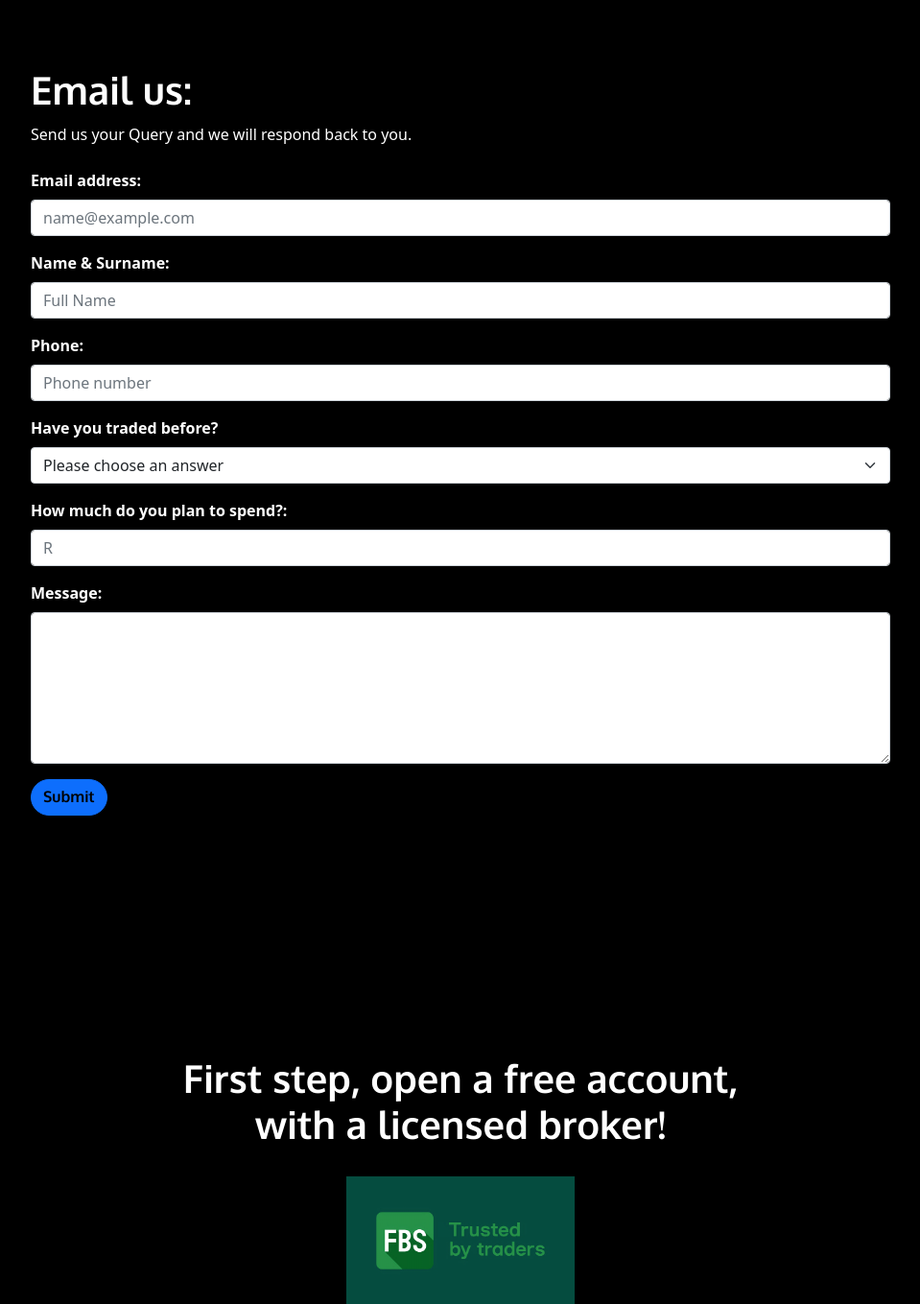
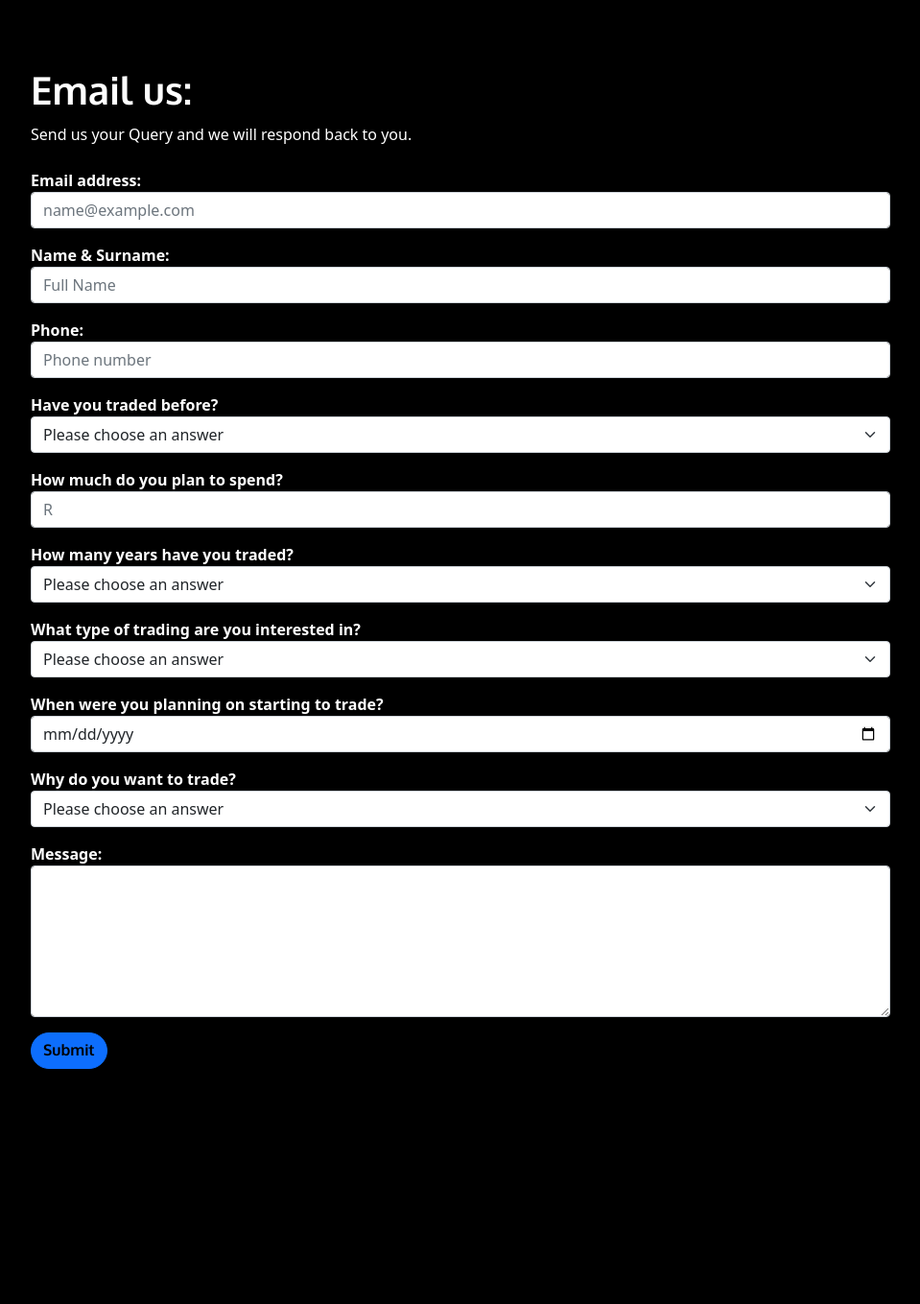
Before and after one commit to Shamza-boss/NtokozoConsult, a Node server app: page /ContactUS in a window 1280 px wide. Shown: the part 498-1857 px from the top of the page at 96% size, without its empty margins (160-1119 px from the left). Run offline with Node 20, Linux system fonts and the light colour scheme; some libraries are stand-ins or nearby versions.

Commit message:
Updated email as discussed with ntokozo

```diff
--- a/Routes/Email.js
+++ b/Routes/Email.js
@@ -22,8 +22,8 @@
       const source = request.body.MailAddress;
       const to = 'info@ntokozoconsult.com';
       const subject = `${request.body.MailFullname}`;
-      const message = `Has traded before: ${request.body.MailTrade}.\nPhone: ${request.body.MailPhone}\nAmount Planned to spend: R${request.body.MailAmount}.\nMessage: ${request.body.Mailbody}`;
-      console.log(`${source}, ${subject}, \n${message}`);
+      const message = `Has traded before (yes/No): ${request.body.MailTrade}.\nPhone: ${request.body.MailPhone}\nAmount Planned to spend: R${request.body.MailAmount}. \n Amount of years traded: ${request.body.MailYears}. \n What type of trading are you interested in: ${request.body.TradingInterest}. \n when do you want to start trading: ${request.body.StartDate}. \n Why do you want to trade: ${request.body.MailReason} \nMessage: ${request.body.Mailbody}`;
+      console.log(`${source}, ${subject}, \n${message}. \n body: ${request.body}`);
       //email composition
       var mailOptions = {
         from: source,
--- a/views/contact.ejs
+++ b/views/contact.ejs
@@ -69,23 +69,23 @@
 						  <div id="emailHelp" class="c-about">Send us your Query and we will respond back to you.
 						  </div>
 						  <br />
-						  <label for="exampleInputEmail1" class="form-label"><strong>Email address:</strong> </label>
+						  <label for="exampleInputEmail1" class="c-about"><strong>Email address:</strong> </label>
 						  <input name="MailAddress" type="email" class="form-control" id="exampleFormControlInput1"
 							placeholder="name@example.com" rows="1" required>
 						</div>
 						<div class="mb-3">
-						  <label for="exampleFormControlInput1" class="form-label"><strong>Name &
+						  <label for="exampleFormControlInput1" class="c-about"><strong>Name &
 							  Surname:</strong></label>
 						  <input name="MailFullname" class="form-control" id="exampleFormControlInput" type="text"
 							class="form-control" id="exampleFormControlInput1" placeholder="Full Name" rows="1" required>
 						</div>
 						<div class="mb-3">
-						  <label for="exampleFormControlInput1" class="form-label"><strong>Phone:</strong></label>
+						  <label for="exampleFormControlInput1" class="c-about"><strong>Phone:</strong></label>
 						  <input name="MailPhone" class="form-control" id="exampleFormControlInput" type="text"
 							class="form-control" id="exampleFormControlInput1" placeholder="Phone number" rows="1" required>
 						</div>
 						<div class="mb-3">
-						  <label for="exampleFormControlInput1" class="form-label"><strong>Have you traded before?</strong></label>
+						  <label for="exampleFormControlInput1" class="c-about"><strong>Have you traded before?</strong></label>
 						  <select name="MailTrade" class="form-select" aria-label="Default select example" required>
 							<option selected>Please choose an answer</option>
 							<option value="Yes">Yes</option>
@@ -93,14 +93,45 @@
 						  </select>
 						</div>
 						<div class="mb-3">
-						  <label for="exampleFormControlInput1" class="form-label"><strong>How much do you plan to
-							  spend?:</strong></label>
+						  <label for="exampleFormControlInput1" class="c-about"><strong>How much do you plan to
+							  spend?</strong></label>
 						  <input name="MailAmount" class="form-control" id="exampleFormControlInput" type="number"
 							class="form-control" id="exampleFormControlInput1" placeholder="R" rows="1" required>
 						</div>
 						<div class="mb-3">
+						  <label for="exampleFormControlInput1" class="c-about"><strong>How many years have you traded?</strong></label>
+						  <select name="MailYears" class="form-select" aria-label="Default select example" required>
+							<option selected>Please choose an answer</option>
+							<option value="Traded more than 3 years">More than 3 years</option>
+							<option value="Traded less than 3 years">Less than 3 years</option>
+						  </select>
+						</div>
+						<div class="mb-3">
+						  <label for="exampleFormControlInput1" class="c-about"><strong>What type of trading are you interested in?</strong></label>
+						  <select name="TradingInterest" class="form-select" aria-label="Default select example" required>
+							<option selected>Please choose an answer</option>
+							<option value="wants to learn trading basics">Basics of trading</option>
+							<option value="wants to learn advanced trades where they take trades themselves">Advanced trades where I take trades myself?</option>
+							<option value="Wants to use EA or automated trades">Im interested in using an EA (robot) to trade for me</option>
+							<option value="wants to learn all of the above">Im interested in all of the above</option>
+						  </select>
+						</div><div class="mb-3">
+						  <label for="startDate" class="c-about"><strong>When were you planning on starting to trade?</strong></label>
+					<input name="StartDate" id="startDate" class="form-control" type="date" required/>
+					<span id="startDateSelected"></span>
+						</div>
+						<div class="mb-3">
+						  <label for="exampleFormControlInput1" class="c-about"><strong>Why do you want to trade?</strong></label>
+						  <select name="MailReason" class="form-select" aria-label="Default select example" required>
+							<option selected>Please choose an answer</option>
+							<option value="wants to learn trading basics">lost money before and need new strategy</option>
+							<option value="wants to learn advanced trades where they take trades themselves">Want to gain serious financial knowledge</option>
+							<option value="Wants to use EA or automated trades">Do not have time and need EA support</option>
+						  </select>
+						</div>
+						<div class="mb-3">
 						  <label for="exampleFormControlTextarea1"
-							class="form-label"><strong>Message:</strong></label>
+							class="c-about"><strong>Message:</strong></label>
 						  <textarea name="Mailbody" class="form-control" id="exampleFormControlTextarea1"
 							rows="6"></textarea>
 						</div>
```
Also changed, not shown: views/About.ejs (+32 -1 lines).
